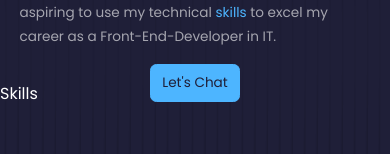
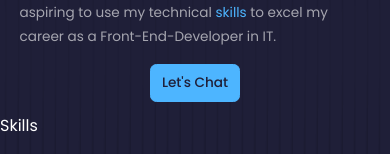
Before and after one commit to ash14ish/My-Portfolio, a React (Create React App) app: page / in a window 390 px wide. Shown: the part 1646-1800 px from the top of the page. Built offline with nearby package versions, Linux system fonts and the light colour scheme.

Commit message:
portfolio

```diff
--- a/src/components/About/About.css
+++ b/src/components/About/About.css
@@ -95,6 +95,7 @@ small {
 @media (max-width: 600px) {
   #about {
     height: 100%;
+    margin-bottom: 4rem;
   }
 
   .about__me {
@@ -116,10 +117,12 @@ small {
     margin: 1rem 0;
     text-align: left;
     font-size: 0.85rem;
+    white-space: pre-line;
   }
 
   .about__content > a {
     font-size: 0.85rem;
+    font-weight: 500;
     padding: 0.4rem 0.7rem;
   }
 
```
